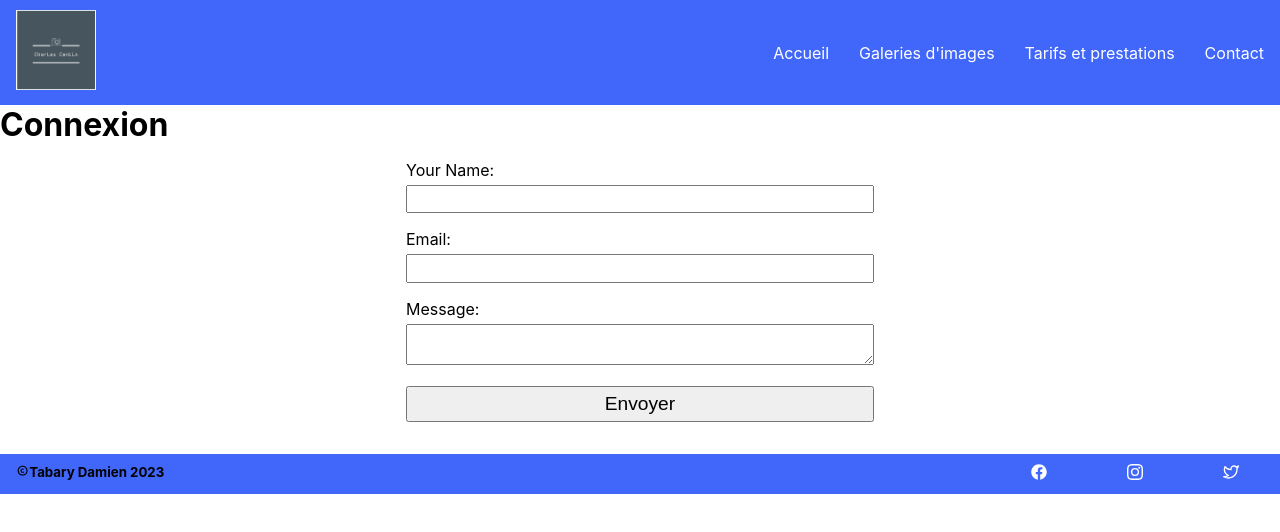
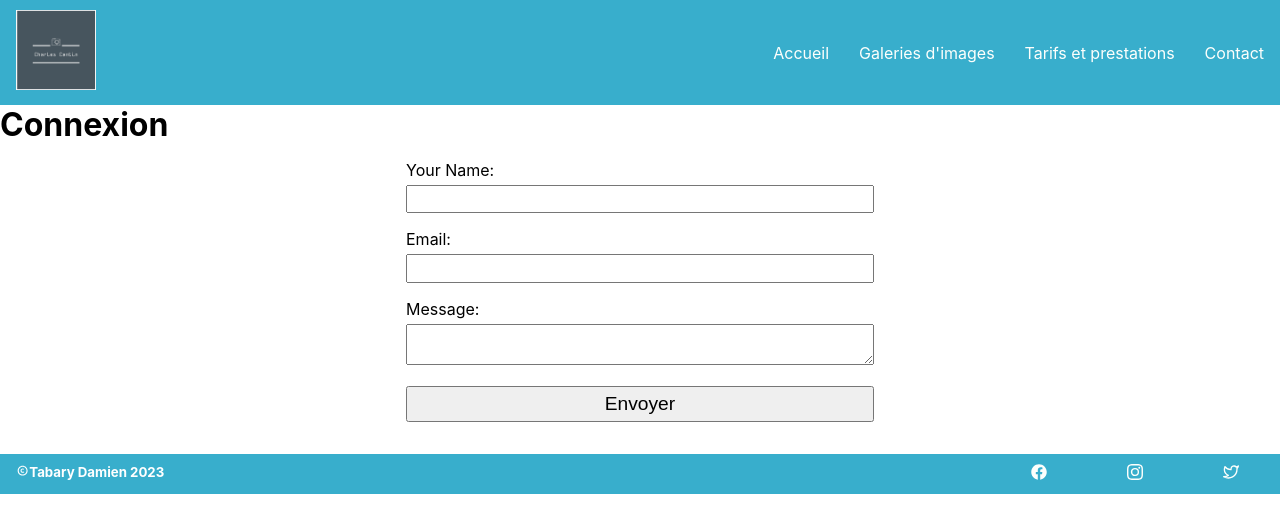
Before and after one commit to Damtab83/Charles_Cantin_Photos, a React (Create React App) app: page /contact in a window 1280 px wide. Shown: the top 532 px of the page. Built offline with nearby package versions, Linux system fonts and the light colour scheme.

Commit message:
Change color navbar & run build

```diff
--- a/src/App.css
+++ b/src/App.css
@@ -5,12 +5,13 @@
 .navbar, .footer {
   display: flex;
   justify-content: space-between;
-  background-color: #4066fa;
+  background-color: #38AECC;
   padding: 10px 16px;
+  color: white;
 }
 
 .navbar-logo {
-  color:white;
+  color:#FDFFFC;
   font-size: 20px;
 }
 
@@ -24,7 +25,7 @@
 
 .navbar-menu li a, .footer-menu li a {
   text-decoration: none;
-  color: white;
+  color: #FDFFFC;
 }
 
 .image-logo {
--- a/src/components/css/Home.css
+++ b/src/components/css/Home.css
@@ -6,7 +6,7 @@
 .title {
   position: absolute;
   font-family: cursive;
-  color: #4066fa;
+  color: #38AECC;
   font-size: 3rem;
   top: 35vh;
   bottom: 30vh;
```
